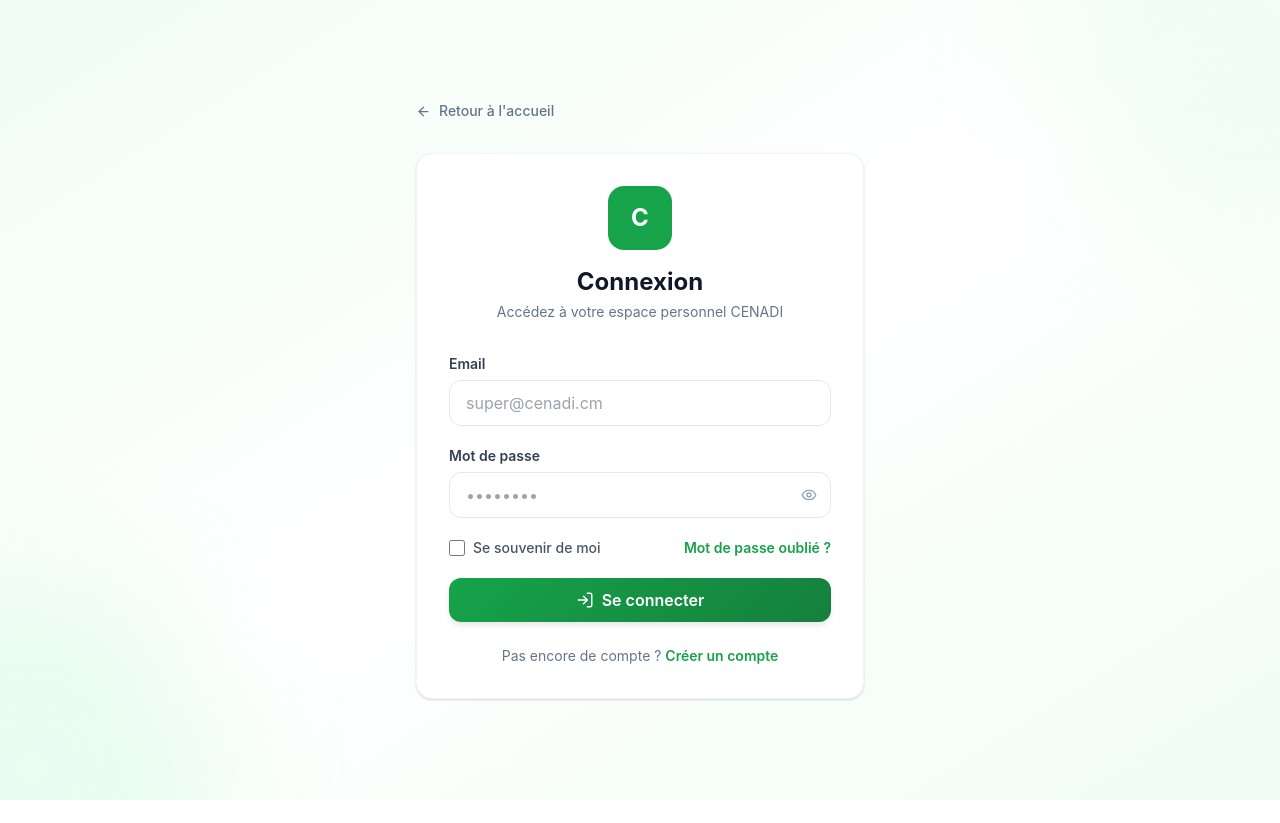
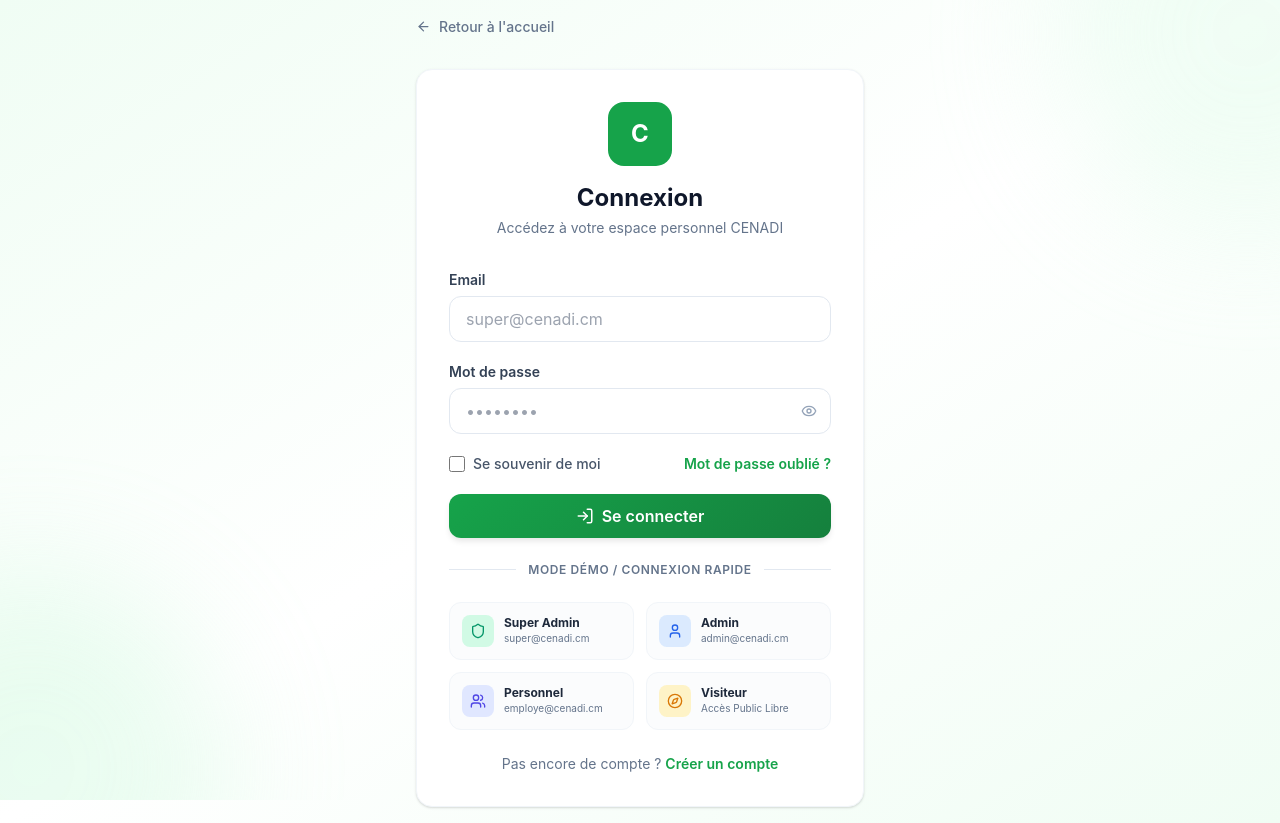
Before and after one commit to sobvynel-hub/CENADI-, a React (Vite) app in the folder client/: page /login in a window 1280 px wide. Before the commit the page ends 800 px from the top, so only its background shows below. Built offline with nearby package versions, Linux system fonts and the light colour scheme.

Commit message:
coreect access

```diff
--- a/client/src/App.jsx
+++ b/client/src/App.jsx
@@ -3,6 +3,7 @@ import { Toaster } from 'react-hot-toast';
 import { ThemeProvider } from './context/ThemeContext';
 import { AuthProvider } from './context/AuthContext';
 import { AdminRoute } from './routes/PrivateRoute';
+import { useAuth } from './hooks/useAuth';
 import ExpenseMemoPage from './pages/admin/ExpenseMemo/ExpenseMemoPage';
 import FormationReport from './pages/admin/Reports/FormationReport';
 
@@ -65,6 +66,17 @@ function PublicLayout({ children }) {
   );
 }
 
+// Redirection intelligente selon le rôle de l'utilisateur à la racine de l'application
+function RootRedirect() {
+  const { isAuthenticated, isAdmin } = useAuth();
+
+  if (isAuthenticated && isAdmin) {
+    return <Navigate to="/admin/dashboard" replace />;
+  }
+
+  return <Navigate to="/home" replace />;
+}
+
 export default function App() {
   return (
     <BrowserRouter
@@ -112,7 +124,7 @@ export default function App() {
 
           <Routes>
             {/* Redirection racine */}
-            <Route path="/" element={<Navigate to="/home" replace />} />
+            <Route path="/" element={<RootRedirect />} />
 
             {/* ============ ROUTES TOUJOURS ACCESSIBLES (sans guard) ============ */}
             {/* Routes d'authentification */}
--- a/client/src/pages/public/Login/Login.jsx
+++ b/client/src/pages/public/Login/Login.jsx
@@ -1,10 +1,10 @@
 import { useState, useEffect } from 'react';
 import { useNavigate, useLocation, Link } from 'react-router-dom';
-import { Eye, EyeOff, LogIn, ArrowLeft } from 'lucide-react';
+import { Eye, EyeOff, LogIn, ArrowLeft, Shield, User, Users, Compass } from 'lucide-react';
 import { useAuth } from '../../../hooks/useAuth';
 
 export default function Login() {
-  const { login, user } = useAuth();
+  const { login, logout, user } = useAuth();
   const navigate = useNavigate();
   const location = useLocation();
 
@@ -56,6 +56,53 @@ export default function Login() {
     } catch (err) {
       console.error("Erreur de connexion:", err);
       setError(err.message || 'Identifiants incorrects');
+    } finally {
+      setLoading(false);
+    }
+  };
+
+  const handleQuickLogin = async (email, password) => {
+    setError('');
+    setLoading(true);
+    setForm({ email, password });
+
+    try {
+      const response = await login(email, password);
+      console.log("✅ Connecté avec succès via Connexion Rapide", response);
+
+      const userRole = response?.role || response?.user?.role || response?.data?.user?.role;
+      const from = location.state?.from || '/home';
+
+      if (userRole === 'admin' || userRole === 'super_admin') {
+        if (from.startsWith('/admin')) {
+          navigate(from, { replace: true });
+        } else {
+          navigate('/admin/dashboard', { replace: true });
+        }
+      } else {
+        navigate(from, { replace: true });
+      }
+    } catch (err) {
+      console.error("Erreur de connexion rapide:", err);
+      setError(err.message || 'Identifiants incorrects');
+    } finally {
+      setLoading(false);
+    }
+  };
+
+  const handleVisitorAccess = async () => {
+    setError('');
+    setLoading(true);
+    try {
+      const storedUser = localStorage.getItem('cenadi_user');
+      const token = localStorage.getItem('cenadi_token');
+      if (storedUser || token) {
+        await logout();
+      }
+      navigate('/home', { replace: true });
+    } catch (err) {
+      console.error("Erreur accès visiteur:", err);
+      navigate('/home', { replace: true });
     } finally {
       setLoading(false);
     }
@@ -161,6 +208,96 @@ export default function Login() {
             </button>
           </form>
 
+          {/* Section Connexion Rapide */}
+          <div className="relative my-6">
+            <div className="absolute inset-0 flex items-center" aria-hidden="true">
+              <div className="w-full border-t border-slate-200 dark:border-slate-700"></div>
+            </div>
+            <div className="relative flex justify-center text-xs uppercase">
+              <span className="bg-white dark:bg-slate-800 px-3 text-slate-500 dark:text-slate-400 font-semibold tracking-wider">
+                Mode Démo / Connexion Rapide
+              </span>
+            </div>
+          </div>
+
+          <div className="grid grid-cols-2 gap-3">
+            <button
+              type="button"
+              disabled={loading}
+              onClick={() => handleQuickLogin('super@cenadi.cm', 'Admin123456!')}
+              className="flex items-center gap-2.5 p-3 rounded-xl border border-slate-100 dark:border-slate-700 bg-slate-50/50 dark:bg-slate-900/30 hover:bg-emerald-50 hover:border-emerald-200 dark:hover:bg-emerald-950/20 dark:hover:border-emerald-900/50 hover:shadow-sm text-left transition-all duration-200 group"
+            >
+              <div className="w-8 h-8 rounded-lg bg-emerald-100 dark:bg-emerald-900/30 text-emerald-600 dark:text-emerald-400 flex items-center justify-center group-hover:scale-105 transition-transform">
+                <Shield size={16} />
+              </div>
+              <div className="overflow-hidden">
+                <p className="text-xs font-bold text-slate-800 dark:text-slate-200 group-hover:text-emerald-700 dark:group-hover:text-emerald-400 transition-colors">
+                  Super Admin
+                </p>
+                <p className="text-[10px] text-slate-500 dark:text-slate-400 truncate">
+                  super@cenadi.cm
+                </p>
+              </div>
+            </button>
+
+            <button
+              type="button"
+              disabled={loading}
+              onClick={() => handleQuickLogin('admin@cenadi.cm', 'Admin123456!')}
+              className="flex items-center gap-2.5 p-3 rounded-xl border border-slate-100 dark:border-slate-700 bg-slate-50/50 dark:bg-slate-900/30 hover:bg-blue-50 hover:border-blue-200 dark:hover:bg-blue-950/20 dark:hover:border-blue-900/50 hover:shadow-sm text-left transition-all duration-200 group"
+            >
+              <div className="w-8 h-8 rounded-lg bg-blue-100 dark:bg-blue-900/30 text-blue-600 dark:text-blue-400 flex items-center justify-center group-hover:scale-105 transition-transform">
+                <User size={16} />
+              </div>
+              <div className="overflow-hidden">
+                <p className="text-xs font-bold text-slate-800 dark:text-slate-200 group-hover:text-blue-700 dark:group-hover:text-blue-400 transition-colors">
+                  Admin
+                </p>
+                <p className="text-[10px] text-slate-500 dark:text-slate-400 truncate">
+                  admin@cenadi.cm
+                </p>
+              </div>
+            </button>
+
+            <button
+              type="button"
+              disabled={loading}
+              onClick={() => handleQuickLogin('employe@cenadi.cm', 'Admin123456!')}
+              className="flex items-center gap-2.5 p-3 rounded-xl border border-slate-100 dark:border-slate-700 bg-slate-50/50 dark:bg-slate-900/30 hover:bg-indigo-50 hover:border-indigo-200 dark:hover:bg-indigo-950/20 dark:hover:border-indigo-900/50 hover:shadow-sm text-left transition-all duration-200 group"
+            >
+              <div className="w-8 h-8 rounded-lg bg-indigo-100 dark:bg-indigo-900/30 text-indigo-600 dark:text-indigo-400 flex items-center justify-center group-hover:scale-105 transition-transform">
+                <Users size={16} />
+              </div>
+              <div className="overflow-hidden">
+                <p className="text-xs font-bold text-slate-800 dark:text-slate-200 group-hover:text-indigo-700 dark:group-hover:text-indigo-400 transition-colors">
+                  Personnel
+                </p>
+                <p className="text-[10px] text-slate-500 dark:text-slate-400 truncate">
+                  employe@cenadi.cm
+                </p>
+              </div>
+            </button>
+
+            <button
+              type="button"
+              disabled={loading}
+              onClick={handleVisitorAccess}
+              className="flex items-center gap-2.5 p-3 rounded-xl border border-slate-100 dark:border-slate-700 bg-slate-50/50 dark:bg-slate-900/30 hover:bg-amber-50 hover:border-amber-200 dark:hover:bg-amber-950/20 dark:hover:border-amber-900/50 hover:shadow-sm text-left transition-all duration-200 group"
+            >
+              <div className="w-8 h-8 rounded-lg bg-amber-100 dark:bg-amber-900/30 text-amber-600 dark:text-amber-400 flex items-center justify-center group-hover:scale-105 transition-transform">
+                <Compass size={16} />
+              </div>
+              <div className="overflow-hidden">
+                <p className="text-xs font-bold text-slate-800 dark:text-slate-200 group-hover:text-amber-700 dark:group-hover:text-amber-400 transition-colors">
+                  Visiteur
+                </p>
+                <p className="text-[10px] text-slate-500 dark:text-slate-400 truncate">
+                  Accès Public Libre
+                </p>
+              </div>
+            </button>
+          </div>
+
           <div className="mt-6 text-center">
             <p className="text-sm text-slate-500 dark:text-slate-400">
               Pas encore de compte ?{' '}
```
